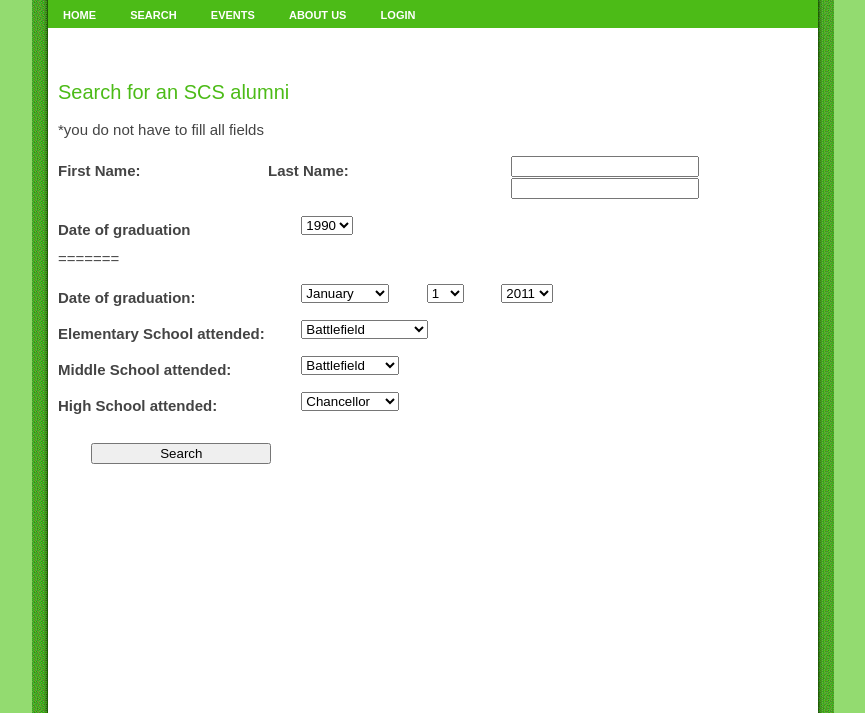
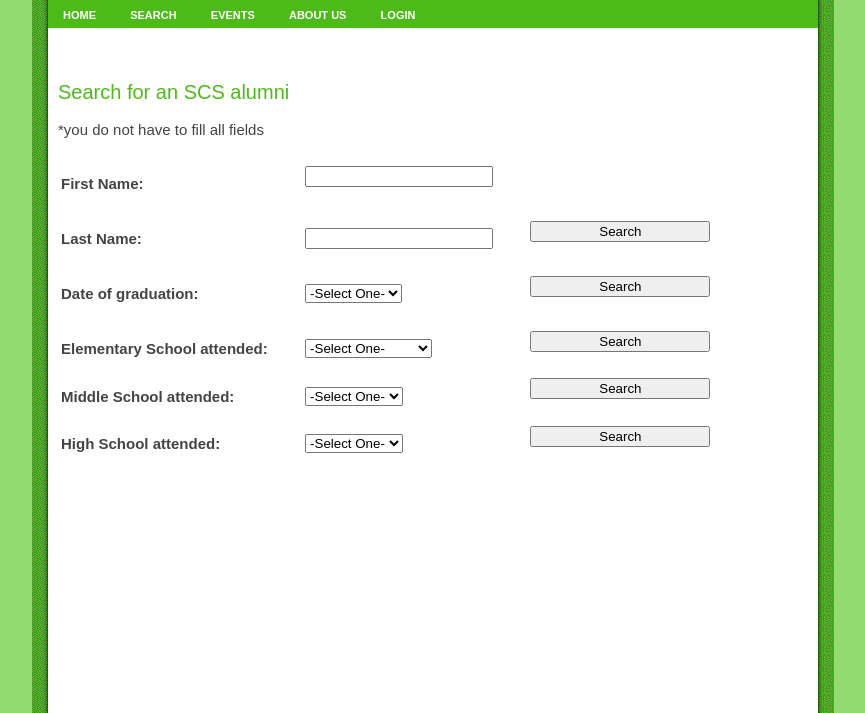
Before and after one commit to dzim1/Spotsy-website, a PHP site: page /search.php in a window 1280 px wide. Shown: the part 87-800 px from the top of the page, without its empty margins (207-1072 px from the left). Run offline with PHP 8.4, Linux system fonts and the light colour scheme.

Commit message:
fished search

```diff
--- a/aboutus.php
+++ b/aboutus.php
@@ -1,4 +1,4 @@
-<?php include "header.html" ?>
+<?php include "header.php" ?>
 
 <!DOCTYPE html PUBLIC "-//W3C//DTD XHTML 1.0 Transitional//EN"
     "http://www.w3.org/TR/xhtml1/DTD/xhtml1-transitional.dtd">
--- a/db_connect.php
+++ b/db_connect.php
@@ -1,5 +1,5 @@
 <?php
-	$db = mysqli_connect('localhost', 'dzimmerm', 'Dz660502', 'cpsc348_dzimmerm')
+	$db = mysqli_connect('localhost', 'root', 'copycat', 'spotsydb')
 		or die ("ERROR: connecting to mysql server!");
 
 
--- a/index.php
+++ b/index.php
@@ -1,4 +1,4 @@
-<?php include "header.html" ?>
+<?php include "header.php" ?>
 
 <!DOCTYPE html PUBLIC "-//W3C//DTD XHTML 1.0 Transitional//EN"
     "http://www.w3.org/TR/xhtml1/DTD/xhtml1-transitional.dtd">
--- a/registrationForm.php
+++ b/registrationForm.php
@@ -1,4 +1,4 @@
-<?php include "header.html" ?>
+<?php include "header.php" ?>
 
 <!DOCTYPE html PUBLIC "-//W3C//DTD XHTML 1.0 Transitional//EN"
     "http://www.w3.org/TR/xhtml1/DTD/xhtml1-transitional.dtd">
--- a/search.php
+++ b/search.php
@@ -16,90 +16,18 @@
 
   <p>*you do not have to fill all fields</p>
 
-  <form name="basicInfo" method="post" id="basicInfo" onsubmit="validateReg()">
-    <p><label>First Name:</label> <input type="text" name="firstName" id="firstname"/>
+  <form name="basicInfo" method="post" id="basicInfo"  action="submitSearch.php">
+    <table><tr><td>
+    <p><b>First Name: </b></td><td><input type="text" name="firstname" id="firstname"/></p></td></tr>
 
-    <label>Last Name:</label> <input type="text" name=
-    "lastName" id="lastname"/></p>
+    <tr><td><p><b>Last Name: </b></td><td> <input type="text" name="lastname" id="lastname"/></td>
+    <td><input type = "submit" value = "Search" /></p></td></tr>
 
-    <p><label>Date of graduation</label>
-	<select name = "gradDate" id = "gradDate" >
-		<option value ="1990">1990</option>
-		<option value ="1991">1991</option>
-		<option value ="1992">1992</option>
-		<option value ="1993">1993</option>
-		<option value ="1994">1994</option>
-		<option value ="1995">1995</option>
-		<option value ="1996">1996</option>
-		<option value ="1997">1997</option>
-		<option value ="1998">1998</option>
-		<option value ="1999">1999</option>
-		<option value ="2000">2000</option>
-		<option value ="2001">2001</option>
-		<option value ="2002">2002</option>
-		<option value ="2003">2003</option>
-		<option value ="2004">2004</option>
-		<option value ="2005">2005</option>
-		<option value ="2006">2006</option>
-		<option value ="2007">2007</option>
-		<option value ="2008">2008</option>
-		<option value ="2009">2009</option>
-		<option value ="2010">2010</option>
-		<option value ="2011">2011</option>
-		</select>
-		</p>
-=======
-    <p><label>Date of graduation:</label>
-	<select name="month" id="month">
-		<option value="1">January</option>
-		<option value="2">February</option>
-		<option value="3">March</option>
-		<option value="4">April</option>
-		<option value="5">May</option>
-		<option value="6">June</option>
-		<option value="7">July</option>
-		<option value="8">August</option>
-		<option value="9">September</option>
-		<option value="10">October</option>
-		<option value="11">November</option>
-		<option value="12">December</option>
-	</select>
+	<tr><td>
+    <p><b>Date of graduation: </b></td>
 
-	<select name="day">
-		<option value="1">1</option>
-		<option value="2">2</option>
-		<option value="3">3</option>
-		<option value="4">4</option>
-		<option value="5">5</option>
-		<option value="6">6</option>
-		<option value="7">7</option>
-		<option value="8">8</option>
-		<option value="9">9</option>
-		<option value="10">10</option>
-		<option value="11">11</option>
-		<option value="12">12</option>
-		<option value="13">13</option>
-		<option value="14">14</option>
-		<option value="15">15</option>
-		<option value="16">16</option>
-		<option value="17">17</option>
-		<option value="18">18</option>
-		<option value="19">19</option>
-		<option value="20">20</option>
-		<option value="21">21</option>
-		<option value="22">22</option>
-		<option value="23">23</option>
-		<option value="24">24</option>
-		<option value="25">25</option>
-		<option value="26">26</option>
-		<option value="27">27</option>
-		<option value="28">28</option>
-		<option value="29">29</option>
-		<option value="30">30</option>
-		<option value="31">31</option>
-	</select>
-
-	<select name="year" id="year">
+	<td><select name="year" id="year">
+	    <option value="">-Select One-</option>
 		<option value="2011">2011</option>
 		<option value="2010">2010</option>
 		<option value="2009">2009</option>
@@ -112,10 +40,14 @@
 		<option value="2002">2002</option>
 		<option value="2001">2001</option>
 		<option value="2000">2000</option>
-	</select></p>
+	</select></td>
 
-    <p><label>Elementary School attended:</label>
-	<select name="elementary" id="elementary">
+	<td><input type = "submit" value = "Search" /></p></td></tr>
+
+
+    <tr><td><p><b>Elementary School attended: </b> </td>
+	<td><select name="elementary" id="elementary">
+	    <option value="">-Select One-</option>
 		<option value="Battlefield">Battlefield</option>
 		<option value="Berkeley">Berkeley</option>
 		<option value="Brock Road">Brock Road</option>
@@ -134,11 +66,14 @@
 		<option value="Spotswood">Spotswood</option>
 		<option value="Wilderness">Wilderness</option>
 		<option value="Other">Other</option>
-	</select>
-	</p>
+	</select></td>
 
-    <p><label>Middle School attended:</label>
-	<select name="middle" id="middle">
+
+	<td><input type = "submit" value = "Search" /></p></td></tr>
+
+    <p><tr><td><b>Middle School attended: </b></td>
+	<td><select name="middle" id="middle">
+	    <option value="">-Select One-</option>
 		<option value="Battlefield">Battlefield</option>
 		<option value="Chancellor">Chancellor</option>
 		<option value="Freedom">Freedom</option>
@@ -147,21 +82,27 @@
 		<option value="Spotsylvania">Spotsylvania</option>
 		<option value="Thornburg">Thornburg</option>
 		<option value="Other">Other</option>
-	</select>
-	</p>
+	</select></td>
 
-    <p><label>High School attended:</label>
-	<select name="high" id="high">
+
+	<td><input type = "submit" value = "Search" /></p></td></tr>
+
+
+    <tr><td><p><b>High School attended: </b></td>
+	<td><select name="high" id="high">
+	    <option value="">-Select One-</option>
 		<option value="Chancellor">Chancellor</option>
 		<option value="Courtland">Courtland</option>
 		<option value="Massaponax">Massaponax</option>
 		<option value="Riverbend">Riverbend</option>
 		<option value="Spotsylvania">Spotsylvania</option>
 		<option value="Other">Other</option>
-	</select>
-	</p>
+	</select></td>
+
+
+	<td><input type = "submit" value = "Search" /></p></td></tr></table>
+
 <br />
-    <input type="submit" value="Search" />
   </form>
   </div>
 </body>
```
Also changed, not shown: submitSearch.php (added, +58 -0 lines).
